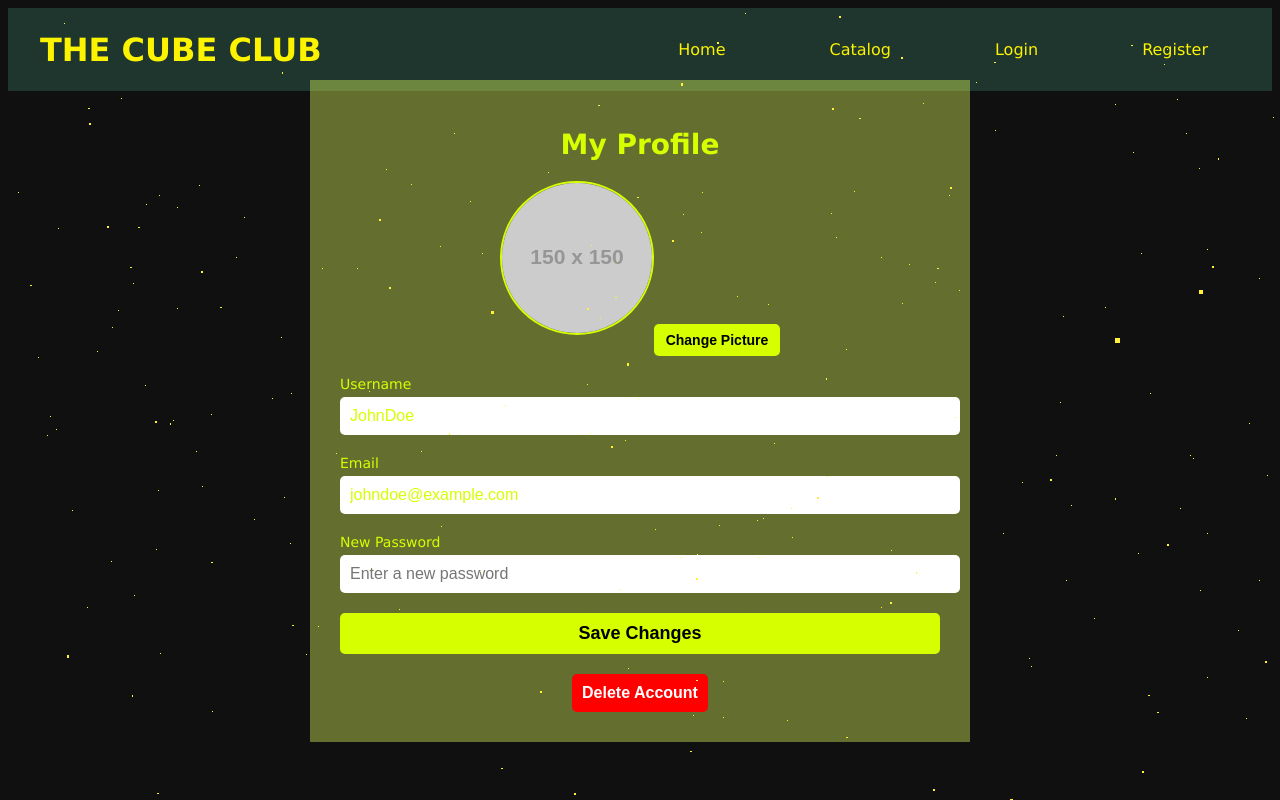
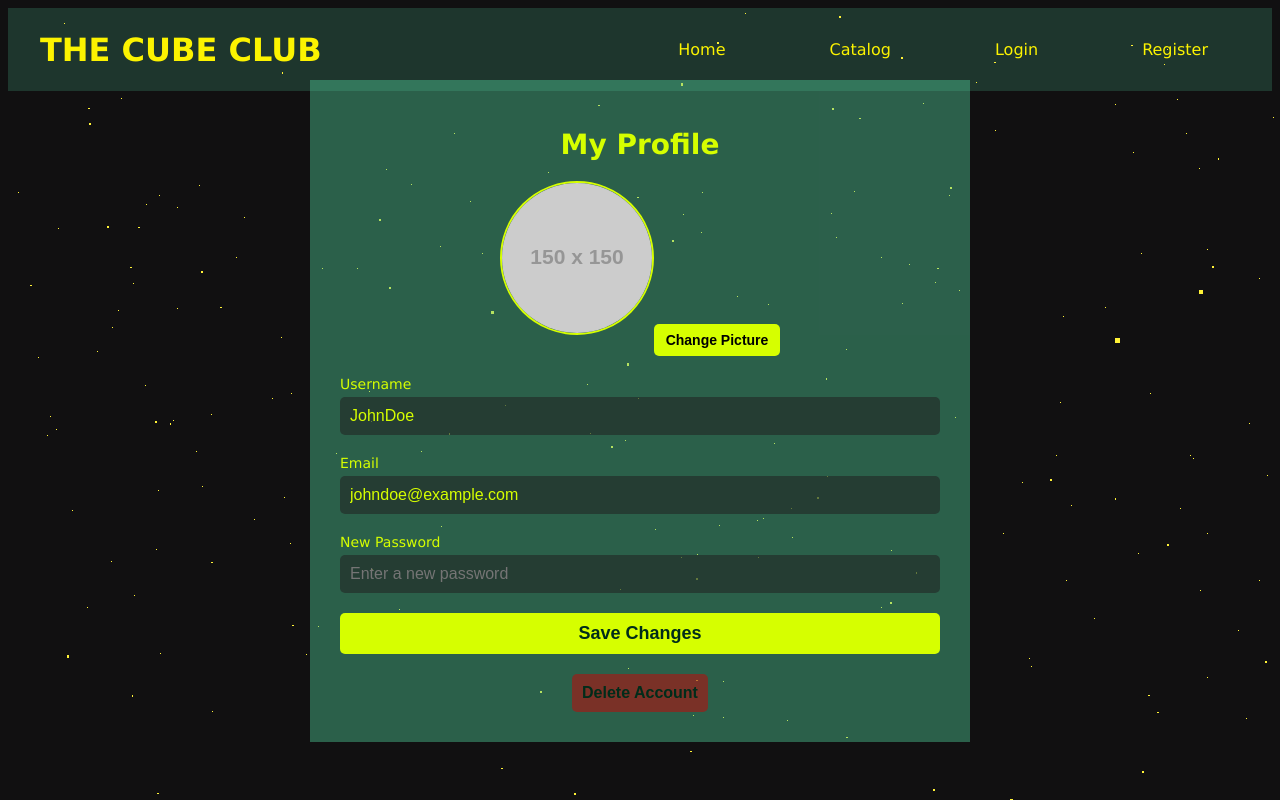
Before and after one commit to Atireg/js-angular, an Angular app: page /profile in a window 1280 px wide. Shown: the top 800 px of the page. Built offline with nearby package versions, Linux system fonts and the light colour scheme.

Commit message:
adjusted styles of profile user

```diff
--- a/src/app/main/create-cube/create-cube.component.html
+++ b/src/app/main/create-cube/create-cube.component.html
@@ -36,6 +36,7 @@
                     type="number"
                     id="cube-size"
                     name="cubeSize"
+                    placeholder="Enter size here"
                     min="0.1"
                     max="5"
                     step="0.1"
@@ -61,6 +62,7 @@
                     type="number"
                     id="cube-size"
                     name="rotationX"
+                    placeholder="Enter here rotation in X axis"
                     min="0"
                     max="2"
                     step="0.01"
@@ -86,6 +88,7 @@
                     type="number"
                     id="cube-size"
                     name="rotationY"
+                    placeholder="Enter here rotation in Y axis"
                     min="0"
                     max="2"
                     step="0.01"
@@ -111,6 +114,7 @@
                     type="number"
                     id="cube-size"
                     name="rotationZ"
+                    placeholder="Enter here rotation in Z axis"
                     min="0"
                     max="2"
                     step="0.01"
--- a/src/app/user/profile/profile.component.css
+++ b/src/app/user/profile/profile.component.css
@@ -8,15 +8,17 @@
     z-index: 1;
     font-family:'Lucida Sans', 'Lucida Sans Regular', 'Lucida Grande', 'Lucida Sans Unicode', Geneva, Verdana, sans-serif;
 
+
   }
 
   /* Profile Box */
   .profile-box {
-    background-color: #e4ff5f65; /* Slightly lighter background */
+    background-color: #51ce9a6c; /* Slightly lighter background */
     padding: 30px;
     width: 100%;
     max-width: 600px;
     text-align: center;
+    z-index: 1;
   }
 
   /* Profile Title */
@@ -81,11 +83,13 @@
   }
 
   .form-input {
+    box-sizing: border-box;
     width: 100%;
     padding: 10px;
     font-size: 16px;
     border: none;
     border-radius: 5px;
+    background-color: #2222228c;
     color: #d6ff00;
     outline: none;
     transition: box-shadow 0.3s ease;
@@ -94,6 +98,22 @@
   .form-input:focus {
     box-shadow: 0 0 5px #d6ff00;
   }
+  .form-error {
+    color: #ff2600;
+    font-weight: bold;
+  }
+
+  .form-input-error {
+    box-sizing: border-box;
+    width: 100%;
+    padding: 10px;
+    font-size: 16px;
+    border: none;
+    border-radius: 5px;
+    background-color: #fa62623b;
+    color: #ff2600;
+    transition: box-shadow 0.3s ease;
+  }
 
   /* Save Button */
   .profile-save-button {
@@ -101,7 +121,7 @@
     padding: 10px;
     font-size: 18px;
     font-weight: bold;
-    color: #000;
+    color: #002c1a;
     background-color: #d6ff00;
     border: none;
     border-radius: 5px;
@@ -110,6 +130,7 @@
   }
 
   .profile-save-button:hover {
+    box-sizing: border-box;
     background-color: #b3cc00; /* Darker yellow */
   }
 
@@ -119,8 +140,8 @@
     padding: 10px;
     font-size: 16px;
     font-weight: bold;
-    color: #fff;
-    background-color: #ff0000;
+    color: #002c1a;
+    background-color: #cc00007c;
     border: none;
     border-radius: 5px;
     cursor: pointer;
@@ -128,5 +149,5 @@
   }
 
   .profile-delete-button:hover {
-    background-color: #cc0000; /* Darker red */
+    background-color: #cc0000bd; /* Darker red */
   }
```
Also changed, not shown: src/app/core/header/header.component.css (line endings or trailing spaces).
